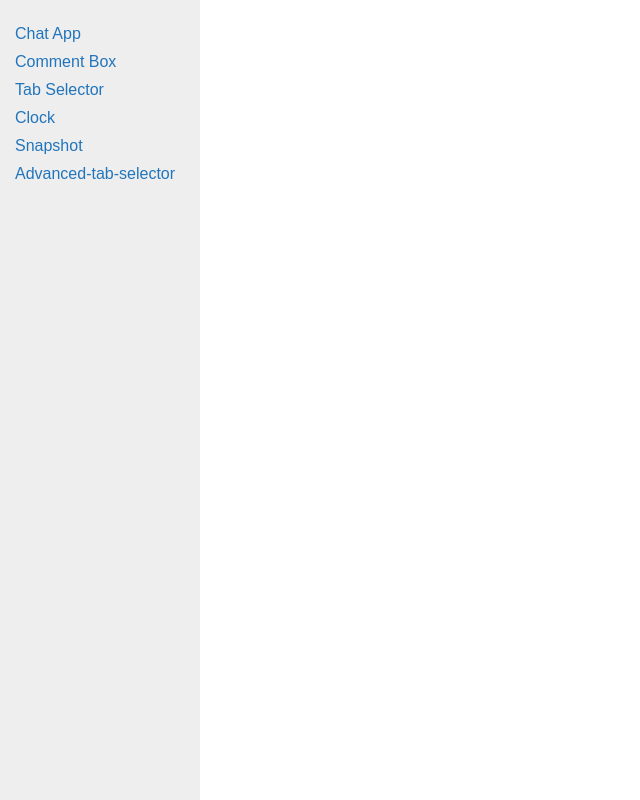
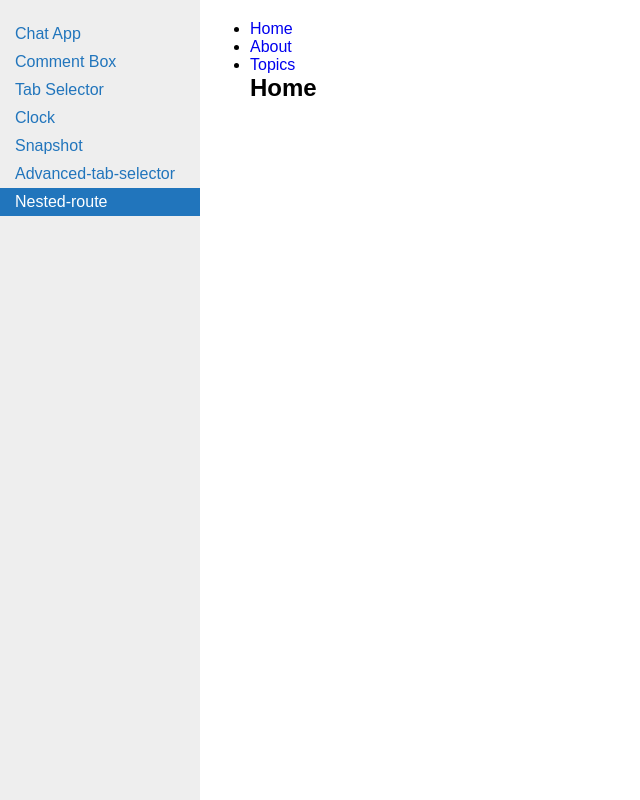
Before and after one commit to SiqiaoLi/small-components, a React (Create React App) app: page /nested-route in a window 1280 px wide. Shown: the whole page, without its empty margins (0-640 px from the left). Built offline with nearby package versions, Linux system fonts and the light colour scheme.

Commit message:
add nested router

```diff
--- a/src/App.js
+++ b/src/App.js
@@ -7,6 +7,7 @@
 import Clock from "./pages/Clock";
 import Snapshot from "./pages/Snapshot";
 import { AdvancedTabSelectorSample } from "./pages/AdvancedTabSelector";
+import NestedRoute from "./pages/NestedRoute";
 import React from "react";
 import { BrowserRouter as Router, Switch, Route } from "react-router-dom";
 
@@ -27,6 +28,7 @@
             path="/advanced-tab-selector"
             component={AdvancedTabSelectorSample}
           />
+          <Route path="/nested-route" component={NestedRoute} />
         </Switch>
       </div>
     </Router>
--- a/src/components/SideNav.js
+++ b/src/components/SideNav.js
@@ -37,6 +37,11 @@
           Advanced-tab-selector
         </li>
       </Link>
+      <Link to="/nested-route">
+        <li className={`${pathname === "/nested-route" ? "is-active" : ""}`}>
+          Nested-route
+        </li>
+      </Link>
     </ul>
   );
 };
--- /dev/null
+++ b/src/pages/NestedRoute.js
@@ -0,0 +1,82 @@
+import {
+  BrowserRouter as Router,
+  Route,
+  Link,
+  useRouteMatch,
+  useParams,
+  Switch,
+} from "react-router-dom";
+
+const NestedRoute = () => {
+  return (
+    <Router>
+      <div>
+        <ul>
+          <li>
+            <Link to="/">Home</Link>
+          </li>
+          <li>
+            <Link to="/about">About</Link>
+          </li>
+          <li>
+            <Link to="/topics">Topics</Link>
+          </li>
+        </ul>
+
+        <Switch>
+          <Route path="/about">
+            <About />
+          </Route>
+          <Route path="/topics">
+            <Topics />
+          </Route>
+          <Route path="/">
+            <Home />
+          </Route>
+        </Switch>
+      </div>
+    </Router>
+  );
+};
+
+const Home = () => {
+  return <h2>Home</h2>;
+};
+
+const About = () => {
+  return <h2>About</h2>;
+};
+
+const Topics = () => {
+  let match = useRouteMatch();
+
+  return (
+    <div>
+      <h2>Topics</h2>
+      <ul>
+        <li>
+          <Link to={`${match.url}/components`}>Components</Link>
+        </li>
+        <li>
+          <Link to={`${match.url}/props-v-state`}>Props v. State</Link>
+        </li>
+      </ul>
+
+      <Switch>
+        <Route path={`${match.path}/:topicId`}>
+          <Topic />
+        </Route>
+        <Route path={match.path}>
+          <h3>Please select a topic.</h3>
+        </Route>
+      </Switch>
+    </div>
+  );
+};
+
+const Topic = () => {
+  let { topicId } = useParams();
+  return <h3>Requested topic ID: {topicId}</h3>;
+};
+
+export default NestedRoute;
```
